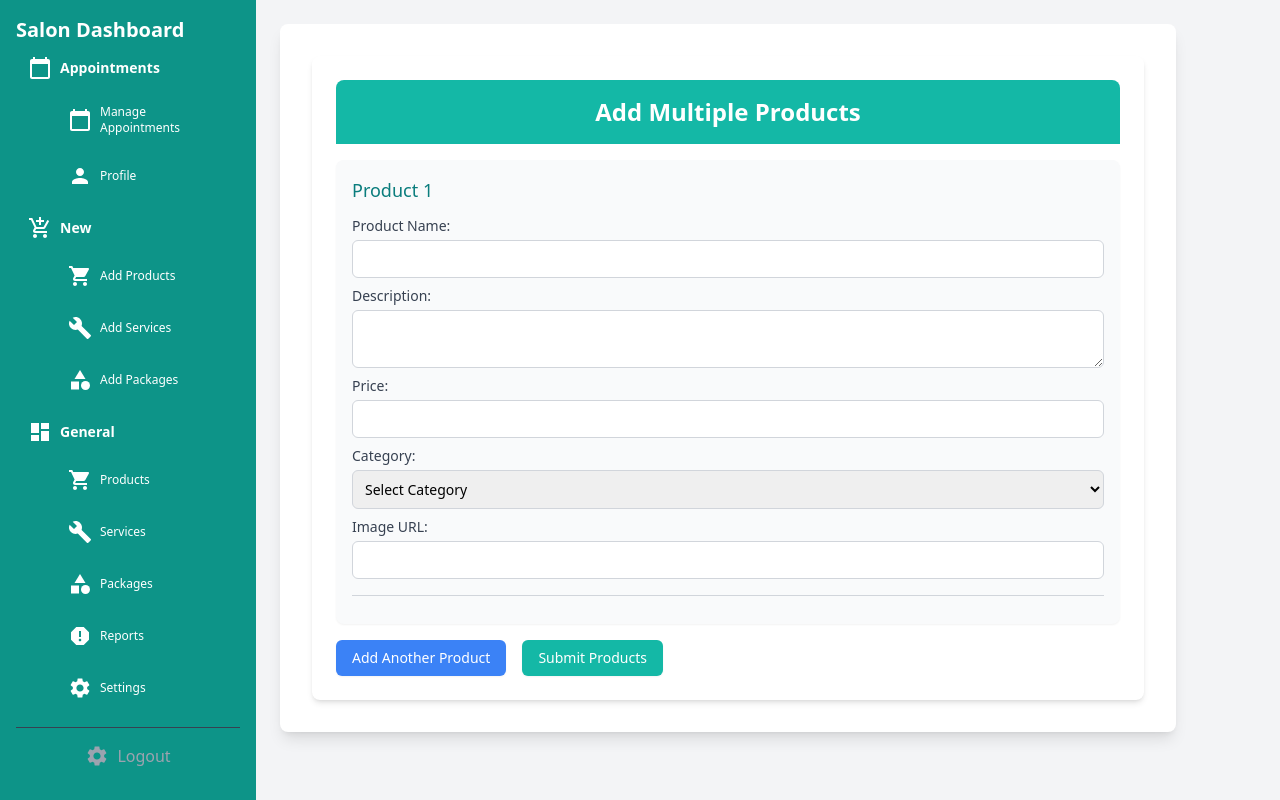
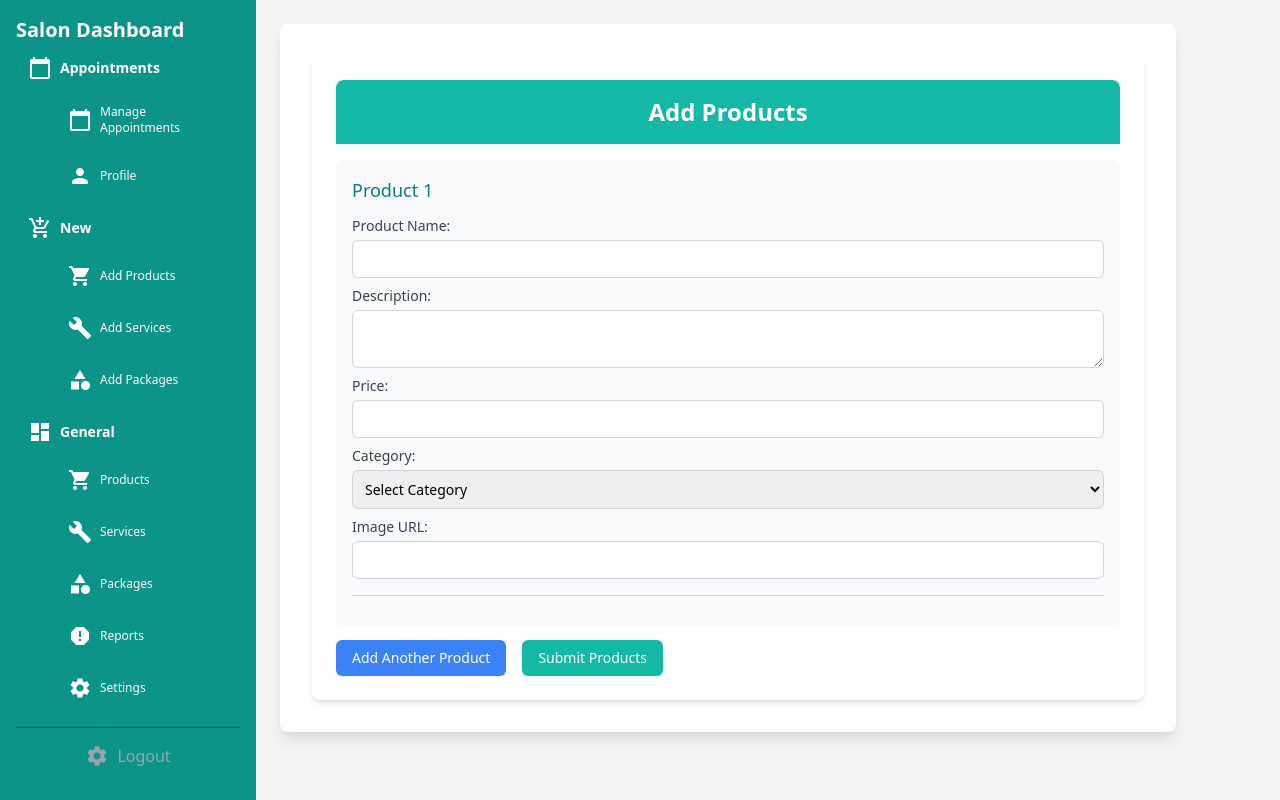
Before and after one commit to ShravaniR2412/SASS, a React (Vite) app in the folder client/: page /admin/addproducts in a window 1280 px wide. Built offline with nearby package versions, Linux system fonts and the light colour scheme.

Commit message:
Update AddProducts.jsx

```diff
--- a/client/src/pages/salon/AddProducts.jsx
+++ b/client/src/pages/salon/AddProducts.jsx
@@ -82,7 +82,7 @@
     <div className="max-w-4xl mx-auto p-8 bg-white shadow-lg rounded-lg mr-20">
       <div className="max-w-4xl mx-auto bg-white shadow-md rounded-lg p-6">
         <header className="text-center mb-4 p-4 bg-teal-500 rounded-t-lg">
-          <h1 className="text-2xl font-semibold text-white">Add Multiple Products</h1>
+          <h1 className="text-2xl font-semibold text-white">Add Products</h1>
         </header>
 
         <form onSubmit={handleSubmit} className="space-y-4">
```
